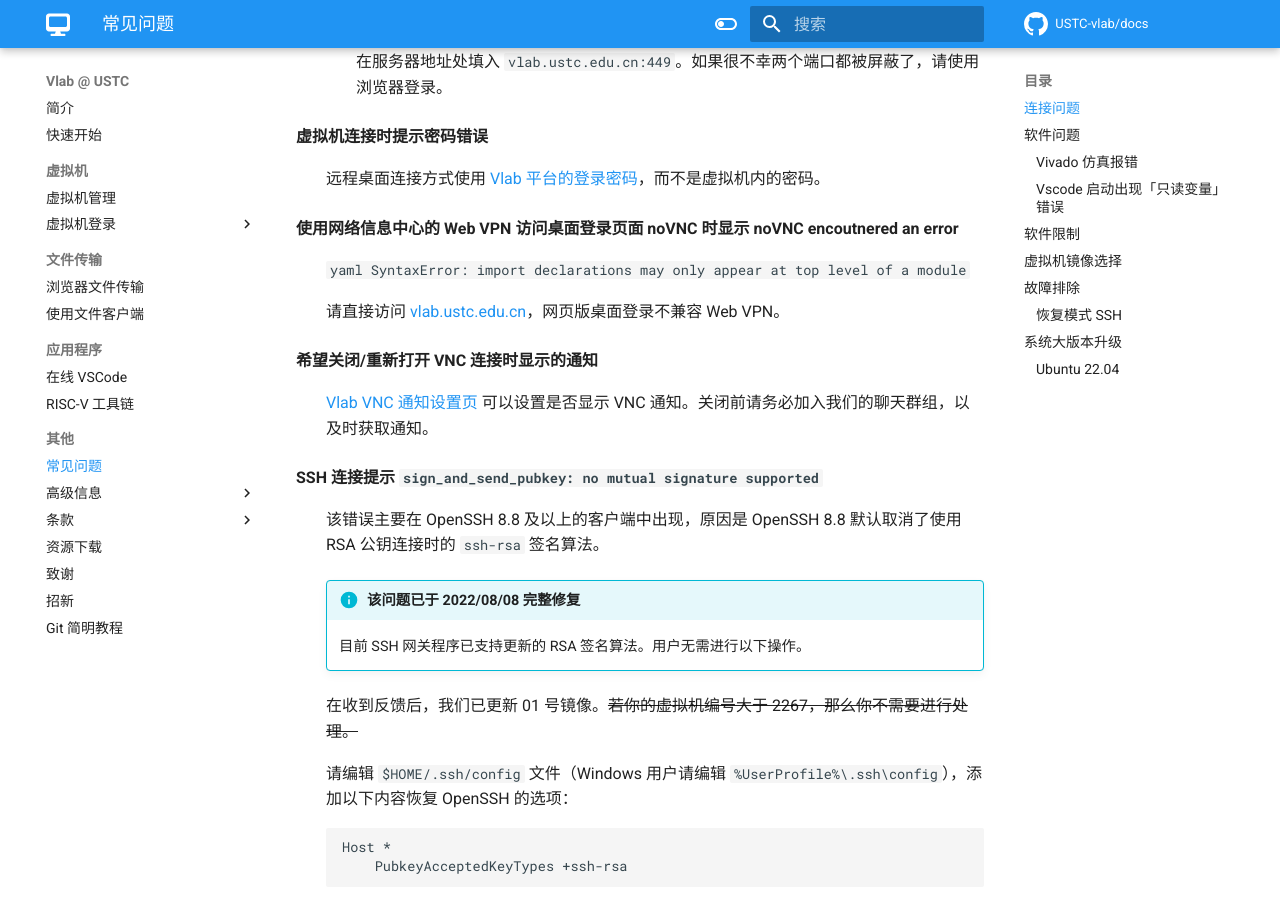
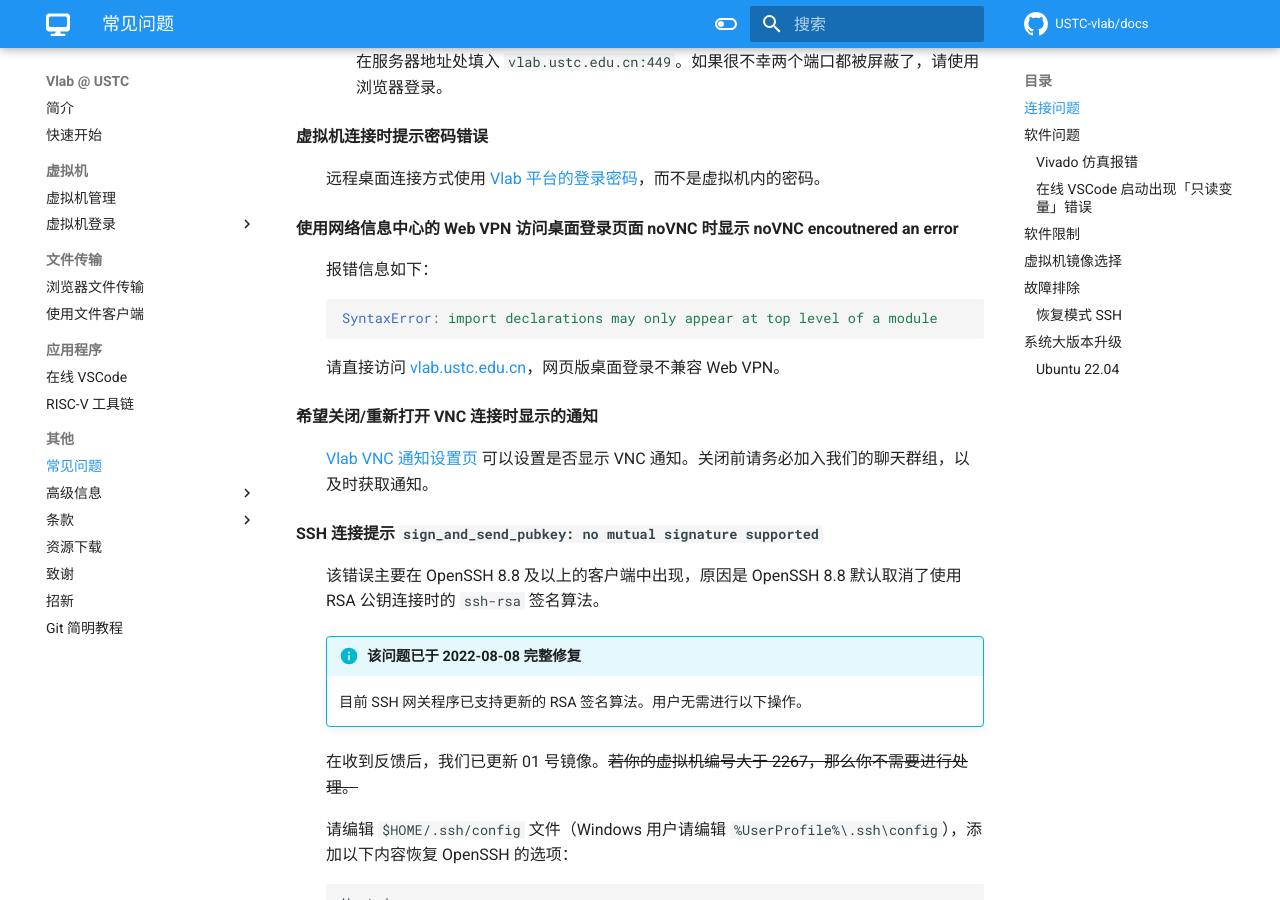
Before and after one commit to USTC-vlab/docs, an MkDocs documentation site: the page built from docs/faq.md, in a window 1280 px wide and 900 px high, scrolled down 413 px. Built offline with MkDocs 1.6.1 and Material for MkDocs 9.7.7, drawn with Linux system fonts in a browser that asks for light colours; comment, search, counter and statistics services are not loaded; some of the changed text lies outside the part shown.

Commit message:
faq: typo fixes

````diff
--- a/docs/faq.md
+++ b/docs/faq.md
@@ -19,7 +19,9 @@
 
 使用网络信息中心的 Web VPN 访问桌面登录页面 noVNC 时显示 noVNC encoutnered an error
 
-:   ```yaml
+:   报错信息如下：
+
+    ```yaml
     SyntaxError: import declarations may only appear at top level of a module
     ```
 
@@ -33,7 +35,7 @@ SSH 连接提示 `sign_and_send_pubkey: no mutual signature supported`
 
 :   该错误主要在 OpenSSH 8.8 及以上的客户端中出现，原因是 OpenSSH 8.8 默认取消了使用 RSA 公钥连接时的 `ssh-rsa` 签名算法。
 
-    !!! info "该问题已于 2022/08/08 完整修复"
+    !!! info "该问题已于 2022-08-08 完整修复"
 
         目前 SSH 网关程序已支持更新的 RSA 签名算法。用户无需进行以下操作。
 
@@ -79,7 +81,7 @@ Ubuntu 18.04 更新软件包后无法连接桌面
 
     在收到反馈后，我们已更新 01 号镜像。若你的虚拟机编号大于 2267，那么你不需要进行处理。
 
-### Vscode 启动出现「只读变量」错误
+### 在线 VSCode 启动出现「只读变量」错误 {#s-vscode-read-only-variable}
 
 表现症状
 
````
